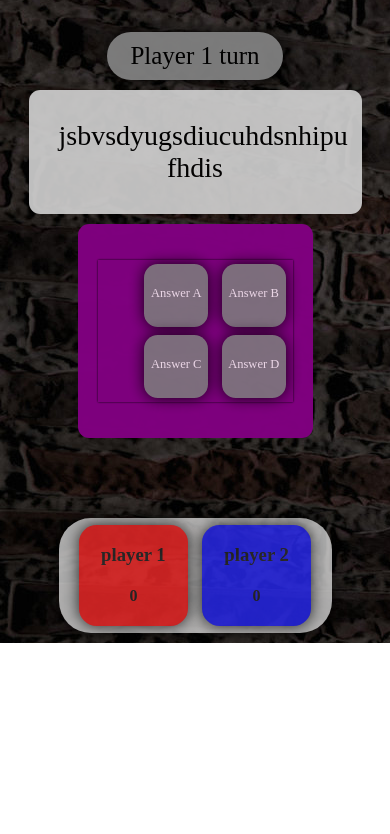
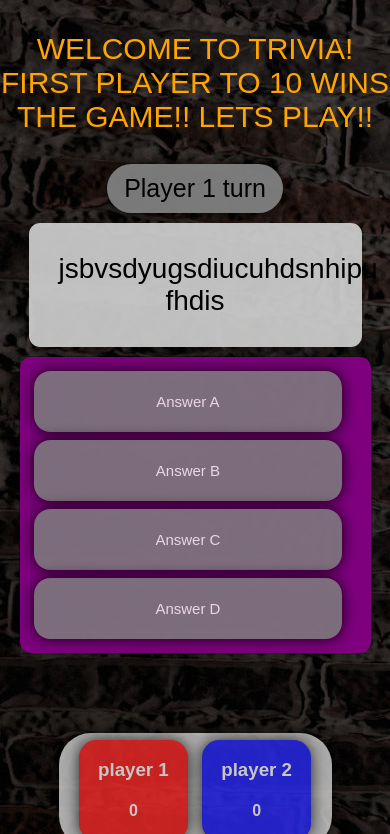
Before and after one commit to GuMarYae/Seir-penguin-project-1, a plain HTML site: page index.html in a window 390 px wide. Shown: the part 222-1056 px from the top of the page. Before the commit the page ends 865 px from the top, so only its background shows below. Drawn offline with nearby package versions, Linux system fonts and the light colour scheme; no server answers.

Commit message:
just loooking over

```diff
--- a/app.js
+++ b/app.js
@@ -7,6 +7,8 @@ const state = {
   player2: 0,
   currentQuestion: {},
   turn: 1, //player one goes first
+
+  count:1
 };
 
 /* ******************************************
@@ -23,18 +25,21 @@ const $d = $("#d");
 const $player1Score = $("#player1 h4");
 const $player2Score = $("#player2 h4");
 
+
+
 /* ******************************************
  ************* Functions ***************
  *********************************************/
 
 const setBoard = (q) => {
+
   // let winningPlayer;
   // alert("Welcome. First Player to 11 is the " +winningPlayer+ "!")
 
   const randomIndex = Math.floor(Math.random() * q.length); //I would put 20 since there 20 items in the array but The can shrink or stretch in reality so its best to have the computer adapt to the length of the array at all times.
   const randomQuestion = q[randomIndex];
   // question updates
-  $questions.text(randomQuestion.question);
+  $questions.text(state.count+". "+randomQuestion.question);
   $a.text(randomQuestion.a);
   $b.text(randomQuestion.b);
   $c.text(randomQuestion.c);
@@ -94,6 +99,7 @@ let switchTurn = () => {
   } else {
     state.turn = 1;
   }
+  state.count++
   $("#turn").text("Player " + state.turn + " turn");
 };
 //==========================
--- a/index.html
+++ b/index.html
@@ -13,11 +13,12 @@
     <script src="app.js" defer></script>
     <title>Trivia Game</title>
     <!-- referenced from youtube   .. this is fiire https://www.youtube.com/watch?v=Q5m8cCGdiBo -->
-    <meta name="viewport" content="width=device-width,initial-scale=1.0" >
+    <meta name="viewport" content="width=device-width,initial-scale=1.0" />
   </head>
   <body>
     <h1>My Trivia Game</h1>
-    <div id = "turn">Player 1 turn</div>
+    <p>WELCOME TO TRIVIA! FIRST PLAYER TO 10 WINS THE GAME!! LETS PLAY!!</p>
+    <div id="turn">Player 1 turn</div>
     <!-- questions -->
     <div id="questions">jsbvsdyugsdiucuhdsnhipu fhdis</div>
     <!-- answers -->
--- a/styles.css
+++ b/styles.css
@@ -36,13 +36,13 @@ h1 {
   width: 50%;
   border-radius: 0.7em;
   opacity: 0.98;
-  margin: 10px auto;
+  margin: 0px auto;
   color: white;
   background-color: purple;
   display: flex;
   justify-content: center;
   align-items: center;
-  padding: 20px;
+  /* padding: 20px; */
 }
 
 #answer ul {
@@ -50,25 +50,27 @@ h1 {
   opacity: 0.97;
   display: flex;
   width: 100%;
-  flex-wrap: wrap;
-  justify-content: space-around;
+  /* flex-wrap: wrap; */
+  /* justify-content: space-around; */
   list-style: none;
+  padding:10px;
+  margin :0;
 }
 
 #answer ul div {
   opacity: 0.9;
-  font-size: 12.5px;
+  font-size: 20px;
   box-shadow: 0 0 15px rgba(0, 0, 0, 2);
   text-align: center;
-  width: 40%;
-  height: 40px;
-  flex-wrap: wrap;
+  width: 80%;
+  /* height: 40px; */
+  /* flex-wrap: wrap; */
   background-color: grey;
   border-radius: 1.1em;
-  padding: 1px;
+  /* padding: 1px; */
   color: snow;
   margin: 4px;
-  padding-top: 22px;
+  padding: 22px;
   cursor: pointer;
 
 
@@ -160,8 +162,7 @@ h1 {
   }
 }
 
-#player1,
-#player2 {
+#player1, #player2 {
   opacity: 0.8;
   box-shadow: 0 0 15px rgba(0, 0, 0, 2);
   width: 40%;
@@ -169,9 +170,12 @@ h1 {
   margin: 7px;
   text-align: center;
   border-radius: 1.1em;
+  color:white;
 }
 #player2 {
   background-color: blue;
+  color:white;
+
 }
 
 #turn {
@@ -193,5 +197,38 @@ body {
   margin: auto;
   width: 100%;
   height: auto;
+  font-family: sans-serif;
+
 
 }
+
+@media (max-width: 600px) {
+  /* body {
+    width: 600px;
+    margin: 20px auto;
+    padding: 5px;
+  } */
+  #answer{
+    width:90%;
+  }
+  #answer ul{
+    display:flex;
+    flex-direction: column;
+    width:100%;
+  }
+  #answer ul div {
+    width:80%;
+    font-size:15px;
+  }
+
+
+}
+
+p{
+  font-size:30px;
+  color:white;
+  text-align:center;
+  color:orange
+
+
+}
```
Also changed, not shown: 1 other file.
